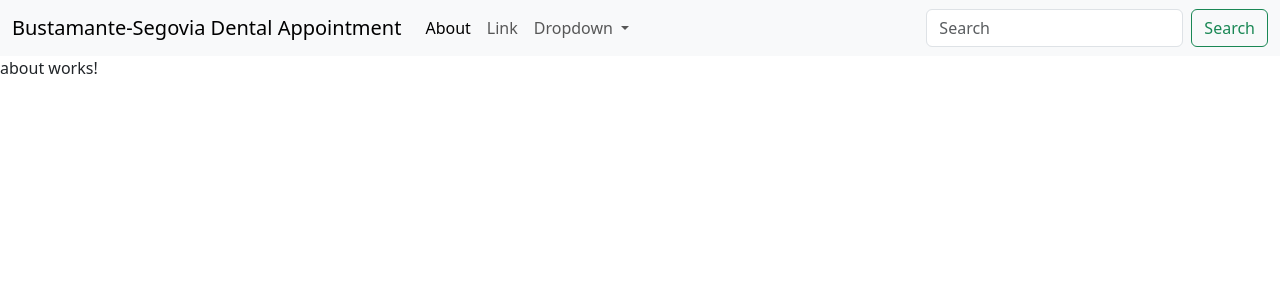
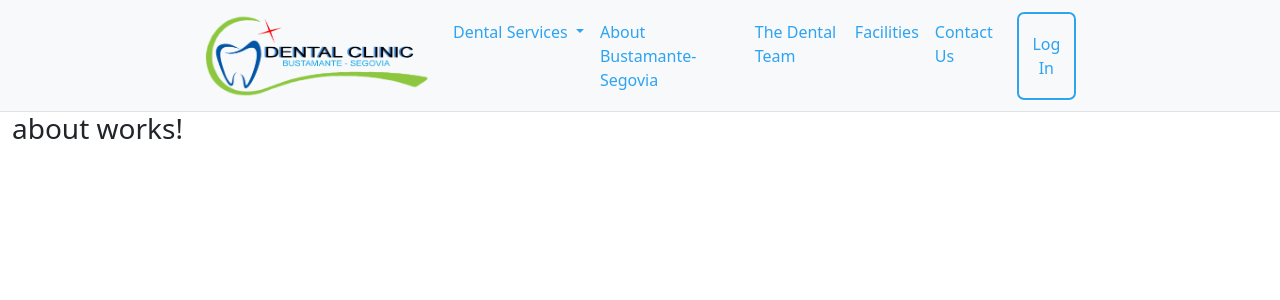
Before and after one commit to levinciii/bs-appointment-system, an Angular app: page /about in a window 1280 px wide. Shown: the top 300 px of the page. Built offline with nearby package versions, Linux system fonts and the light colour scheme.

Commit message:
Add Navbar to All Pages
- except for login

```diff
--- a/src/app/about/about.component.css
+++ b/src/app/about/about.component.css
@@ -0,0 +1,38 @@
+.ctr {
+    margin: auto;
+    width: 70%;
+}
+
+.dropdown:hover .dropdown-menu {
+    display: inline-block;
+}
+
+.dropdown-menu {
+    border-radius: 0;
+}
+
+.dropdown-item {
+    background-color: transparent;
+}
+
+.nav-c {
+    color: #2EA3F2;
+    font-weight: 500;
+}
+
+.nav-c:hover {
+    color: rgba(92, 163, 210, 0.550);
+}
+
+.nav-c-bg {
+    outline: auto;
+    outline-color: #2EA3F2;
+
+}
+
+.nav-c-bg:hover {
+    outline: auto;
+    outline-color: #2EA3F2;
+    color: #ffffff;
+    background-color: rgba(92, 163, 210, 0.550);
+}
--- a/src/app/about/about.component.html
+++ b/src/app/about/about.component.html
@@ -1,44 +1,52 @@
-<!DOCTYPE html>
-<html lang="en">
-<head>
-    <meta charset="UTF-8">
-    <meta name="viewport" content="width=device-width, initial-scale=1.0">
-    <title>About Us</title>
-</head>
-<body>
-    <nav class="navbar navbar-expand-lg bg-body-tertiary">
-        <div class="container-fluid">
-          <a class="navbar-brand" href="/">Bustamante-Segovia Dental Appointment</a>
-          <button class="navbar-toggler" type="button" data-bs-toggle="collapse" data-bs-target="#navbarSupportedContent" aria-controls="navbarSupportedContent" aria-expanded="false" aria-label="Toggle navigation">
-            <span class="navbar-toggler-icon"></span>
+<nav class="navbar navbar-light bg-body-tertiary navbar-expand-lg border-bottom">
+  <div class="container-fluid ctr">
+
+    <a class="navbar-brand nav-c" href="">
+      <img src="../assets/img/bs-full-nobg.png" alt="" width="225" height="85" class="d-inline-block">
+    </a>
+
+    <button class="navbar-toggler collapsed" type="button" data-bs-toggle="collapse" data-bs-target="#dentalservicesnav"
+      aria-controls="dentalservicesnav" aria-expanded="false" aria-label="Toggle navigation">
+      <span class="navbar-toggler-icon nav-c  "></span>
     </button>
-          <div class="collapse navbar-collapse" id="navbarSupportedContent">
+
+    <div class="navbar-collapse collapse" id="dentalservicesnav">
+
+      <!-- <ul class="navbar-nav me-auto mb-2 mb-lg-0"></ul> -->
+
       <ul class="navbar-nav me-auto mb-2 mb-lg-0">
-              <li class="nav-item">
-                <a class="nav-link active" aria-current="page" routerLink="/about">About</a>
+        <li class="nav-item dropdown">
+          <a class="nav-link dropdown-toggle nav-c" role="button" aria-expanded="false">
+            Dental Services
+          </a>
+          <ul class="dropdown-menu">
+            <li><a class="dropdown-item nav-c" href="#">Orthodontics</a></li>
+            <li><a class="dropdown-item nav-c" href="#">Oral Surgery</a></li>
+            <li><a class="dropdown-item nav-c" href="#">Dental Implants</a></li>
+            <li><a class="dropdown-item nav-c" href="#">General Dentisry</a></li>
+            <!-- <li><hr class="dropdown-divider"></li> -->
+          </ul>
         </li>
         <li class="nav-item">
-                <a class="nav-link" href="#">Link</a>
+          <a class="nav-link nav-c" aria-current="page" routerLink="/about">About Bustamante-Segovia</a>
         </li>
-              <li class="nav-item dropdown">
-                <a class="nav-link dropdown-toggle" href="#" role="button" data-bs-toggle="dropdown" aria-expanded="false">
-                  Dropdown
-                </a>
-                <ul class="dropdown-menu">
-                  <li><a class="dropdown-item" href="#">Action</a></li>
-                  <li><a class="dropdown-item" href="#">Another action</a></li>
-                  <li><hr class="dropdown-divider"></li>
-                  <li><a class="dropdown-item" href="#">Something else here</a></li>
+        <li class="nav-item">
+          <a class="nav-link nav-c" aria-current="page" routerLink="/team">The Dental Team</a>
+        </li>
+        <li class="nav-item">
+          <a class="nav-link nav-c" aria-current="page" routerLink="/facilities">Facilities</a>
+        </li>
+        <li class="nav-item me-3">
+          <a class="nav-link nav-c" aria-current="page" routerLink="/contact">Contact Us</a>
+        </li>
+        <button class="btn btn-outline-info nav-c nav-c-bg" routerLink="/login">Log In</button>
       </ul>
-              </li>
-            </ul>
-            <form class="d-flex" role="search">
-              <input class="form-control me-2" type="search" placeholder="Search" aria-label="Search">
-              <button class="btn btn-outline-success" type="submit">Search</button>
-            </form>
+
     </div>
+
   </div>
 </nav>
-<p>about works!</p>
-</body>
-</html>
+
+<div class="container-fluid">
+  <p class="h3">about works!</p>
+</div>
--- a/src/app/contact/contact.component.css
+++ b/src/app/contact/contact.component.css
@@ -0,0 +1,38 @@
+.ctr {
+    margin: auto;
+    width: 70%;
+}
+
+.dropdown:hover .dropdown-menu {
+    display: inline-block;
+}
+
+.dropdown-menu {
+    border-radius: 0;
+}
+
+.dropdown-item {
+    background-color: transparent;
+}
+
+.nav-c {
+    color: #2EA3F2;
+    font-weight: 500;
+}
+
+.nav-c:hover {
+    color: rgba(92, 163, 210, 0.550);
+}
+
+.nav-c-bg {
+    outline: auto;
+    outline-color: #2EA3F2;
+
+}
+
+.nav-c-bg:hover {
+    outline: auto;
+    outline-color: #2EA3F2;
+    color: #ffffff;
+    background-color: rgba(92, 163, 210, 0.550);
+}
--- a/src/app/contact/contact.component.html
+++ b/src/app/contact/contact.component.html
@@ -1 +1,52 @@
-<p>contact works!</p>
+<nav class="navbar navbar-light bg-body-tertiary navbar-expand-lg border-bottom">
+    <div class="container-fluid ctr">
+
+      <a class="navbar-brand nav-c" href="">
+        <img src="../assets/img/bs-full-nobg.png" alt="" width="225" height="85" class="d-inline-block">
+      </a>
+
+      <button class="navbar-toggler collapsed" type="button" data-bs-toggle="collapse" data-bs-target="#dentalservicesnav"
+        aria-controls="dentalservicesnav" aria-expanded="false" aria-label="Toggle navigation">
+        <span class="navbar-toggler-icon nav-c  "></span>
+      </button>
+
+      <div class="navbar-collapse collapse" id="dentalservicesnav">
+
+        <!-- <ul class="navbar-nav me-auto mb-2 mb-lg-0"></ul> -->
+
+        <ul class="navbar-nav me-auto mb-2 mb-lg-0">
+          <li class="nav-item dropdown">
+            <a class="nav-link dropdown-toggle nav-c" role="button" aria-expanded="false">
+              Dental Services
+            </a>
+            <ul class="dropdown-menu">
+              <li><a class="dropdown-item nav-c" href="#">Orthodontics</a></li>
+              <li><a class="dropdown-item nav-c" href="#">Oral Surgery</a></li>
+              <li><a class="dropdown-item nav-c" href="#">Dental Implants</a></li>
+              <li><a class="dropdown-item nav-c" href="#">General Dentisry</a></li>
+              <!-- <li><hr class="dropdown-divider"></li> -->
+            </ul>
+          </li>
+          <li class="nav-item">
+            <a class="nav-link nav-c" aria-current="page" routerLink="/about">About Bustamante-Segovia</a>
+          </li>
+          <li class="nav-item">
+            <a class="nav-link nav-c" aria-current="page" routerLink="/team">The Dental Team</a>
+          </li>
+          <li class="nav-item">
+            <a class="nav-link nav-c" aria-current="page" routerLink="/facilities">Facilities</a>
+          </li>
+          <li class="nav-item me-3">
+            <a class="nav-link nav-c" aria-current="page" routerLink="/contact">Contact Us</a>
+          </li>
+          <button class="btn btn-outline-info nav-c nav-c-bg" routerLink="/login">Log In</button>
+        </ul>
+
+      </div>
+
+    </div>
+  </nav>
+
+  <div class="container-fluid">
+    <p class="h3">contact works!</p>
+  </div>
--- a/src/app/facilities/facilities.component.css
+++ b/src/app/facilities/facilities.component.css
@@ -0,0 +1,38 @@
+.ctr {
+    margin: auto;
+    width: 70%;
+}
+
+.dropdown:hover .dropdown-menu {
+    display: inline-block;
+}
+
+.dropdown-menu {
+    border-radius: 0;
+}
+
+.dropdown-item {
+    background-color: transparent;
+}
+
+.nav-c {
+    color: #2EA3F2;
+    font-weight: 500;
+}
+
+.nav-c:hover {
+    color: rgba(92, 163, 210, 0.550);
+}
+
+.nav-c-bg {
+    outline: auto;
+    outline-color: #2EA3F2;
+
+}
+
+.nav-c-bg:hover {
+    outline: auto;
+    outline-color: #2EA3F2;
+    color: #ffffff;
+    background-color: rgba(92, 163, 210, 0.550);
+}
--- a/src/app/facilities/facilities.component.html
+++ b/src/app/facilities/facilities.component.html
@@ -1 +1,52 @@
-<p>facilities works!</p>
+<nav class="navbar navbar-light bg-body-tertiary navbar-expand-lg border-bottom">
+    <div class="container-fluid ctr">
+
+      <a class="navbar-brand nav-c" href="">
+        <img src="../assets/img/bs-full-nobg.png" alt="" width="225" height="85" class="d-inline-block">
+      </a>
+
+      <button class="navbar-toggler collapsed" type="button" data-bs-toggle="collapse" data-bs-target="#dentalservicesnav"
+        aria-controls="dentalservicesnav" aria-expanded="false" aria-label="Toggle navigation">
+        <span class="navbar-toggler-icon nav-c  "></span>
+      </button>
+
+      <div class="navbar-collapse collapse" id="dentalservicesnav">
+
+        <!-- <ul class="navbar-nav me-auto mb-2 mb-lg-0"></ul> -->
+
+        <ul class="navbar-nav me-auto mb-2 mb-lg-0">
+          <li class="nav-item dropdown">
+            <a class="nav-link dropdown-toggle nav-c" role="button" aria-expanded="false">
+              Dental Services
+            </a>
+            <ul class="dropdown-menu">
+              <li><a class="dropdown-item nav-c" href="#">Orthodontics</a></li>
+              <li><a class="dropdown-item nav-c" href="#">Oral Surgery</a></li>
+              <li><a class="dropdown-item nav-c" href="#">Dental Implants</a></li>
+              <li><a class="dropdown-item nav-c" href="#">General Dentisry</a></li>
+              <!-- <li><hr class="dropdown-divider"></li> -->
+            </ul>
+          </li>
+          <li class="nav-item">
+            <a class="nav-link nav-c" aria-current="page" routerLink="/about">About Bustamante-Segovia</a>
+          </li>
+          <li class="nav-item">
+            <a class="nav-link nav-c" aria-current="page" routerLink="/team">The Dental Team</a>
+          </li>
+          <li class="nav-item">
+            <a class="nav-link nav-c" aria-current="page" routerLink="/facilities">Facilities</a>
+          </li>
+          <li class="nav-item me-3">
+            <a class="nav-link nav-c" aria-current="page" routerLink="/contact">Contact Us</a>
+          </li>
+          <button class="btn btn-outline-info nav-c nav-c-bg" routerLink="/login">Log In</button>
+        </ul>
+
+      </div>
+
+    </div>
+  </nav>
+
+  <div class="container-fluid">
+    <p class="h3">facilities works!</p>
+  </div>
--- a/src/app/home/home.component.css
+++ b/src/app/home/home.component.css
@@ -0,0 +1,38 @@
+.ctr {
+    margin: auto;
+    width: 70%;
+}
+
+.dropdown:hover .dropdown-menu {
+    display: inline-block;
+}
+
+.dropdown-menu {
+    border-radius: 0;
+}
+
+.dropdown-item {
+    background-color: transparent;
+}
+
+.nav-c {
+    color: #2EA3F2;
+    font-weight: 500;
+}
+
+.nav-c:hover {
+    color: rgba(92, 163, 210, 0.550);
+}
+
+.nav-c-bg {
+    outline: auto;
+    outline-color: #2EA3F2;
+
+}
+
+.nav-c-bg:hover {
+    outline: auto;
+    outline-color: #2EA3F2;
+    color: #ffffff;
+    background-color: rgba(92, 163, 210, 0.550);
+}
--- a/src/app/home/home.component.html
+++ b/src/app/home/home.component.html
@@ -1,52 +1,52 @@
-<!DOCTYPE html>
-<html lang="en">
-<head>
-    <meta charset="UTF-8">
-    <meta name="viewport" content="width=device-width, initial-scale=1.0">
-    <title>Bustamante-Segovia Dental Appointment System</title>
-</head>
-<body>
-    <nav class="navbar navbar-expand-lg bg-body-tertiary">
-        <div class="container-fluid">
-          <a class="navbar-brand" href="#">Bustamante-Segovia Dental Appointment</a>
-          <button class="navbar-toggler" type="button" data-bs-toggle="collapse" data-bs-target="#navbarSupportedContent" aria-controls="navbarSupportedContent" aria-expanded="false" aria-label="Toggle navigation">
-            <span class="navbar-toggler-icon"></span>
+<nav class="navbar navbar-light bg-body-tertiary navbar-expand-lg border-bottom">
+  <div class="container-fluid ctr">
+
+    <a class="navbar-brand nav-c" href="">
+      <img src="../assets/img/bs-full-nobg.png" alt="" width="225" height="85" class="d-inline-block">
+    </a>
+
+    <button class="navbar-toggler collapsed" type="button" data-bs-toggle="collapse" data-bs-target="#dentalservicesnav"
+      aria-controls="dentalservicesnav" aria-expanded="false" aria-label="Toggle navigation">
+      <span class="navbar-toggler-icon nav-c  "></span>
     </button>
-          <div class="collapse navbar-collapse" id="navbarSupportedContent">
+
+    <div class="navbar-collapse collapse" id="dentalservicesnav">
+
+      <!-- <ul class="navbar-nav me-auto mb-2 mb-lg-0"></ul> -->
+
       <ul class="navbar-nav me-auto mb-2 mb-lg-0">
         <li class="nav-item dropdown">
-                <a class="nav-link dropdown-toggle" href="#" role="button" data-bs-toggle="dropdown" aria-expanded="false">
+          <a class="nav-link dropdown-toggle nav-c" role="button" aria-expanded="false">
             Dental Services
           </a>
           <ul class="dropdown-menu">
-                  <li><a class="dropdown-item" href="#">Action</a></li>
-                  <li><a class="dropdown-item" href="#">Another action</a></li>
-                  <li><hr class="dropdown-divider"></li>
-                  <li><a class="dropdown-item" href="#">Something else here</a></li>
+            <li><a class="dropdown-item nav-c" href="#">Orthodontics</a></li>
+            <li><a class="dropdown-item nav-c" href="#">Oral Surgery</a></li>
+            <li><a class="dropdown-item nav-c" href="#">Dental Implants</a></li>
+            <li><a class="dropdown-item nav-c" href="#">General Dentisry</a></li>
+            <!-- <li><hr class="dropdown-divider"></li> -->
           </ul>
         </li>
         <li class="nav-item">
-                <a class="nav-link" aria-current="page" routerLink="/about">About Bustamante-Segovia</a>
+          <a class="nav-link nav-c" aria-current="page" routerLink="/about">About Bustamante-Segovia</a>
         </li>
         <li class="nav-item">
-                <a class="nav-link" aria-current="page" routerLink="/team">The Dental Team</a>
+          <a class="nav-link nav-c" aria-current="page" routerLink="/team">The Dental Team</a>
         </li>
         <li class="nav-item">
-                <a class="nav-link" aria-current="page" routerLink="/facilities">Facilities</a>
+          <a class="nav-link nav-c" aria-current="page" routerLink="/facilities">Facilities</a>
         </li>
+        <li class="nav-item me-3">
+          <a class="nav-link nav-c" aria-current="page" routerLink="/contact">Contact Us</a>
+        </li>
+        <button class="btn btn-outline-info nav-c nav-c-bg" routerLink="/login">Log In</button>
       </ul>
 
-            <ul class="navbar-nav me-3 mb-2 mb-lg-0">
-              <li class="nav-item me-3">
-                <a class="nav-link" aria-current="page" routerLink="/contact">Contact Us</a>
-              </li>
-            </ul>
-            <form class="d-flex" role="login">
-              <button class="btn btn-outline-success" routerLink="/login">Log In</button>
-            </form>
     </div>
+
   </div>
 </nav>
+
+<div class="container-fluid">
   <p class="h3">home works!</p>
-</body>
-</html>
+</div>
--- a/src/app/login/login.component.html
+++ b/src/app/login/login.component.html
@@ -1 +1,3 @@
-<p>login works!</p>
+<div class="container-fluid">
+    <p class="h3">login works!</p>
+</div>
--- a/src/app/team/team.component.css
+++ b/src/app/team/team.component.css
@@ -0,0 +1,38 @@
+.ctr {
+    margin: auto;
+    width: 70%;
+}
+
+.dropdown:hover .dropdown-menu {
+    display: inline-block;
+}
+
+.dropdown-menu {
+    border-radius: 0;
+}
+
+.dropdown-item {
+    background-color: transparent;
+}
+
+.nav-c {
+    color: #2EA3F2;
+    font-weight: 500;
+}
+
+.nav-c:hover {
+    color: rgba(92, 163, 210, 0.550);
+}
+
+.nav-c-bg {
+    outline: auto;
+    outline-color: #2EA3F2;
+
+}
+
+.nav-c-bg:hover {
+    outline: auto;
+    outline-color: #2EA3F2;
+    color: #ffffff;
+    background-color: rgba(92, 163, 210, 0.550);
+}
--- a/src/app/team/team.component.html
+++ b/src/app/team/team.component.html
@@ -1 +1,52 @@
-<p>team works!</p>
+<nav class="navbar navbar-light bg-body-tertiary navbar-expand-lg border-bottom">
+    <div class="container-fluid ctr">
+
+      <a class="navbar-brand nav-c" href="">
+        <img src="../assets/img/bs-full-nobg.png" alt="" width="225" height="85" class="d-inline-block">
+      </a>
+
+      <button class="navbar-toggler collapsed" type="button" data-bs-toggle="collapse" data-bs-target="#dentalservicesnav"
+        aria-controls="dentalservicesnav" aria-expanded="false" aria-label="Toggle navigation">
+        <span class="navbar-toggler-icon nav-c  "></span>
+      </button>
+
+      <div class="navbar-collapse collapse" id="dentalservicesnav">
+
+        <!-- <ul class="navbar-nav me-auto mb-2 mb-lg-0"></ul> -->
+
+        <ul class="navbar-nav me-auto mb-2 mb-lg-0">
+          <li class="nav-item dropdown">
+            <a class="nav-link dropdown-toggle nav-c" role="button" aria-expanded="false">
+              Dental Services
+            </a>
+            <ul class="dropdown-menu">
+              <li><a class="dropdown-item nav-c" href="#">Orthodontics</a></li>
+              <li><a class="dropdown-item nav-c" href="#">Oral Surgery</a></li>
+              <li><a class="dropdown-item nav-c" href="#">Dental Implants</a></li>
+              <li><a class="dropdown-item nav-c" href="#">General Dentisry</a></li>
+              <!-- <li><hr class="dropdown-divider"></li> -->
+            </ul>
+          </li>
+          <li class="nav-item">
+            <a class="nav-link nav-c" aria-current="page" routerLink="/about">About Bustamante-Segovia</a>
+          </li>
+          <li class="nav-item">
+            <a class="nav-link nav-c" aria-current="page" routerLink="/team">The Dental Team</a>
+          </li>
+          <li class="nav-item">
+            <a class="nav-link nav-c" aria-current="page" routerLink="/facilities">Facilities</a>
+          </li>
+          <li class="nav-item me-3">
+            <a class="nav-link nav-c" aria-current="page" routerLink="/contact">Contact Us</a>
+          </li>
+          <button class="btn btn-outline-info nav-c nav-c-bg" routerLink="/login">Log In</button>
+        </ul>
+
+      </div>
+
+    </div>
+  </nav>
+
+  <div class="container-fluid">
+    <p class="h3">team works!</p>
+  </div>
```
Also changed, not shown: src/app/app.component.html (line endings or trailing spaces). Lines whose indentation alone changed are shown as unchanged.
